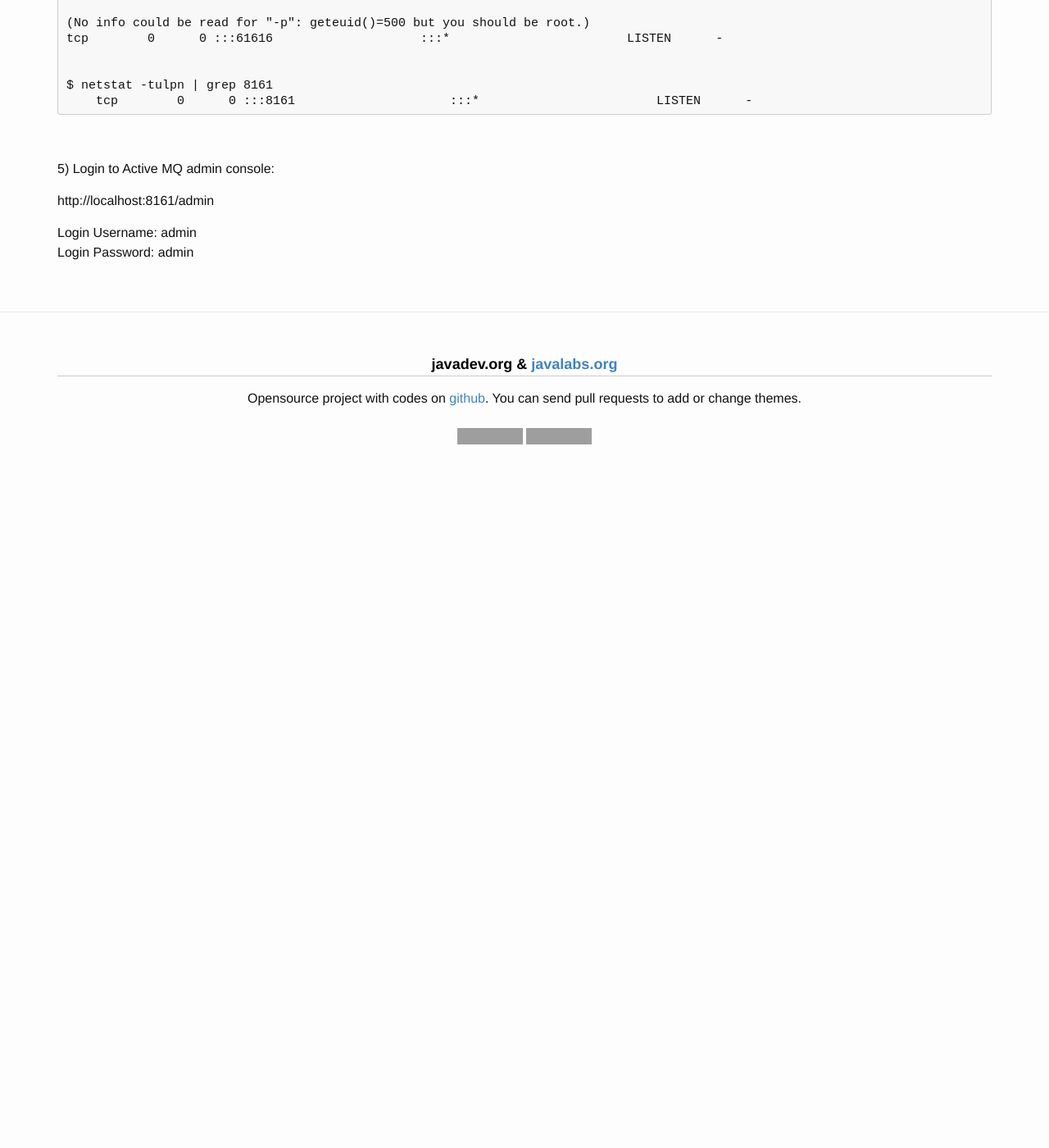
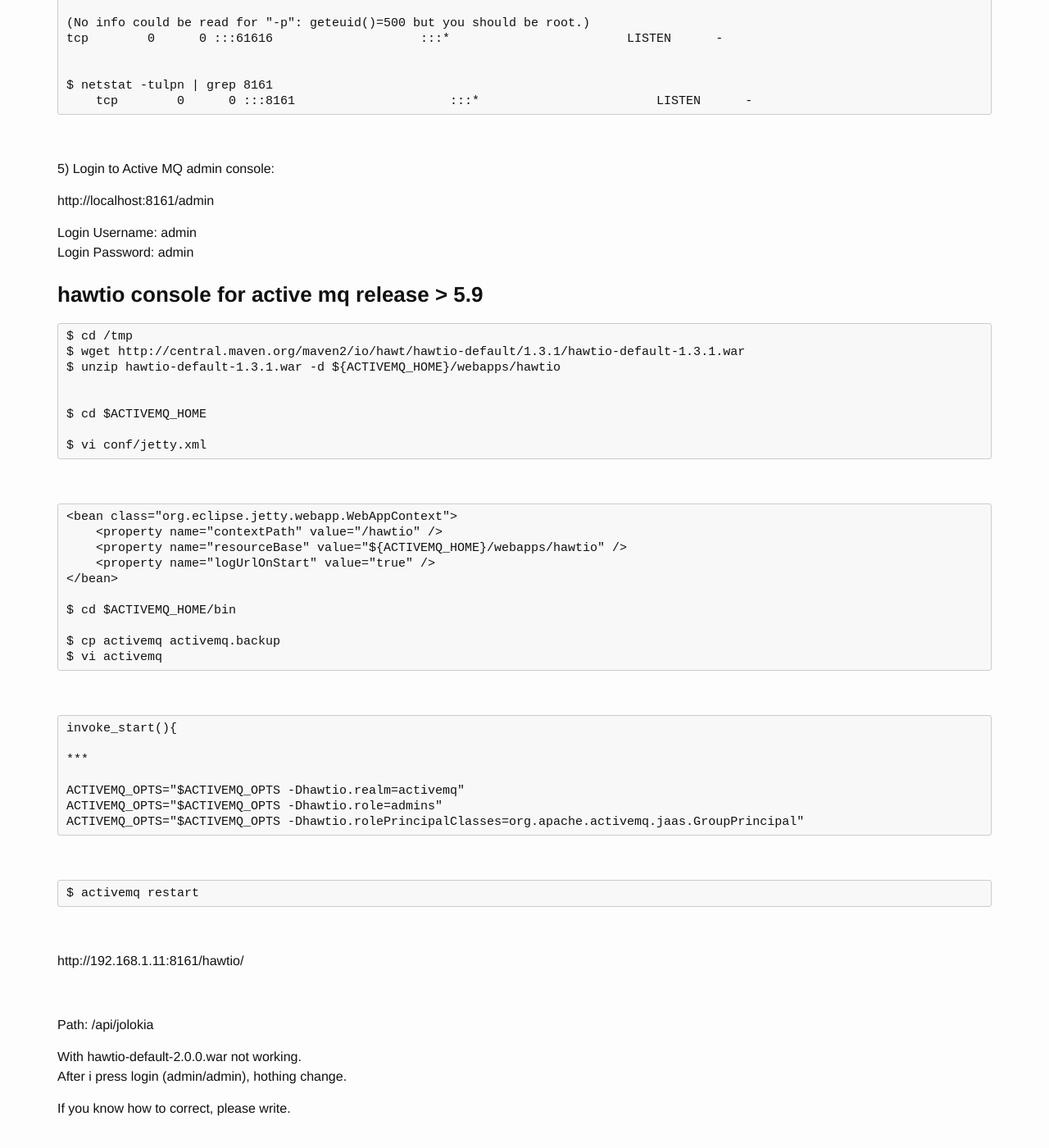
Before and after one commit to webmakaka/javadev.org, a Jekyll site: the page built from website/basics/installation/activemq/index.md, in a window 1280 px wide and 1400 px high, scrolled down 1402 px. Shown: the whole window at 82% size. Built offline with Jekyll 4.4.1, drawn with Linux system fonts in a browser that asks for light colours; before the commit the page ends 1996 px from its top, so only the background shows below that; grey boxes are pictures that could not be loaded.

Commit message:
hawtio added

```diff
--- a/website/basics/installation/activemq/index.md
+++ b/website/basics/installation/activemq/index.md
@@ -84,3 +84,75 @@
 
 Login Username: admin
 Login Password: admin
+
+
+### hawtio console for active mq release > 5.9
+
+
+	$ cd /tmp
+	$ wget http://central.maven.org/maven2/io/hawt/hawtio-default/1.3.1/hawtio-default-1.3.1.war
+	$ unzip hawtio-default-1.3.1.war -d ${ACTIVEMQ_HOME}/webapps/hawtio
+
+
+	$ cd $ACTIVEMQ_HOME
+
+	$ vi conf/jetty.xml
+
+<br/>
+
+	<bean class="org.eclipse.jetty.webapp.WebAppContext">
+	    <property name="contextPath" value="/hawtio" />
+	    <property name="resourceBase" value="${ACTIVEMQ_HOME}/webapps/hawtio" />
+	    <property name="logUrlOnStart" value="true" />
+	</bean>
+
+	$ cd $ACTIVEMQ_HOME/bin
+
+	$ cp activemq activemq.backup
+	$ vi activemq
+
+<br/>
+
+	invoke_start(){
+
+	***
+
+	ACTIVEMQ_OPTS="$ACTIVEMQ_OPTS -Dhawtio.realm=activemq"
+	ACTIVEMQ_OPTS="$ACTIVEMQ_OPTS -Dhawtio.role=admins"
+	ACTIVEMQ_OPTS="$ACTIVEMQ_OPTS -Dhawtio.rolePrincipalClasses=org.apache.activemq.jaas.GroupPrincipal"
+
+<br/>
+
+	$ activemq restart
+
+<br/>
+
+http://192.168.1.11:8161/hawtio/
+
+
+<br/>
+
+
+Path: /api/jolokia
+
+
+With hawtio-default-2.0.0.war not working.
+After i press login (admin/admin), hothing change.
+
+If you know how to correct, please write.
+
+
+
+<!--
+
+<bean class="org.eclipse.jetty.webapp.WebAppContext">
+    <property name="contextPath" value="/hawtio" />
+    <property name="war" value="${ACTIVEMQ_HOME}/webapps/hawtio-default-1.3.1.war" />
+    <property name="logUrlOnStart" value="true" />
+</bean>
+
+
+http://sensatic.net/activemq/activemq-and-hawtio.html
+http://stackoverflow.com/questions/26674726/how-to-configure-the-activemq-5-10-0-hawtio-interface
+
+-->
```
Also changed, not shown: website/basics/installation/activemq/hawtio-1.3.png (added).
